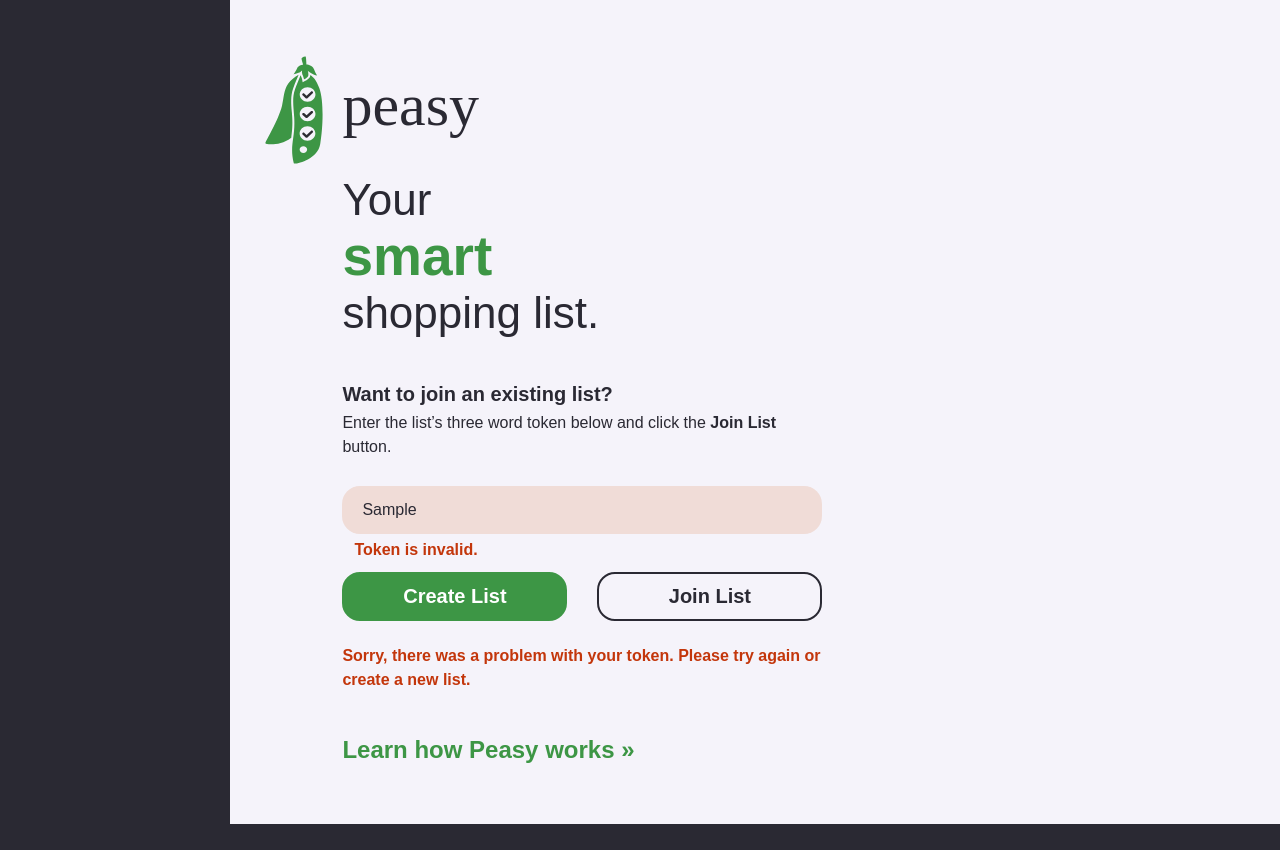
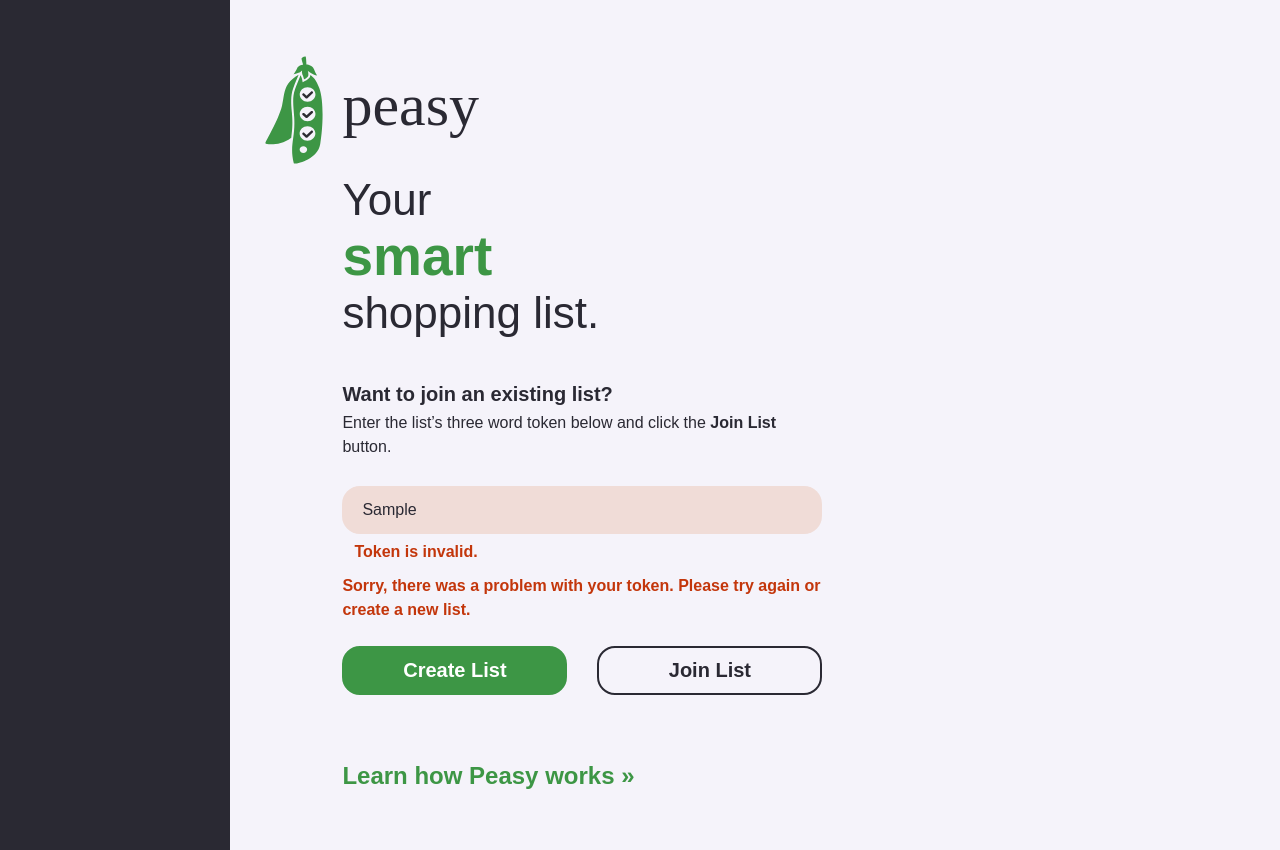
Before and after one commit to the-collab-lab/tcl-26-smart-shopping-list, a React (Create React App) app: page / in a window 1280 px wide. Both pictures are taken after typing "Sample" into the empty fields and a click on the button "Join List". Before the commit the page ends 824 px from the top, so only its background shows below. Built offline with nearby package versions, Linux system fonts and the light colour scheme; no server answers; the database is empty; a web font is replaced by a local one.

Commit message:
Fix error style

```diff
--- a/src/App.css
+++ b/src/App.css
@@ -238,17 +238,32 @@ CSS Organization reference: https://gist.github.com/awkale/ad46e2ade70e833fa178
 }
 
 .error {
-  margin: 0.5em 0;
+  opacity: 0;
+  visibility: hidden;
+  padding: 0;
+  box-sizing: border-box;
   font-style: normal;
   font-weight: 600;
   color: var(--warning-color);
+  transition: opacity var(--transition-timing);
+}
+
+.error_on {
+  visibility: visible;
+  padding: 0.5em 0;
+  display: block;
+  opacity: 1;
 }
 
 /* for inline form errors */
 .error_type_field {
   height: 0.625rem;
-  margin: 0.25em 0 1.5em 0.75em;
+  margin: 0.375em 0 1.5em 0.75em;
   font-size: 1rem;
+}
+
+.error_type_field.error_on {
+  padding: 0;
 }
 
 .error_mode_dark {
--- a/src/pages/Home/Home.css
+++ b/src/pages/Home/Home.css
@@ -104,18 +104,13 @@
     'create-errors'
     'create-button'
     'join-section'
-    'join-errors'
     'join-button';
 }
 
-.get-started-form__join-section,
-.get-started-form__join-errors {
-  display: block;
-}
 .get-started-form__join-section {
   grid-area: join-section;
-  padding: 2em 8vw 0 8vw;
-  margin: 2em -8vw 0 -8vw;
+  padding: 2em 8vw 3em 8vw;
+  margin: 2em -8vw -2.375em -8vw;
   background: var(--charcoal);
   color: #fff;
   text-align: center;
@@ -128,15 +123,20 @@
 
 .get-started-form__create-errors {
   grid-area: create-errors;
-  margin: 0;
+  padding: 0;
+}
+
+.get-started-form__create-errors.error_on {
+  padding: 0 0 1.5em 0;
 }
 
 .get-started-form__join-errors {
-  grid-area: join-errors;
-  padding: 0 8vw 3em 8vw;
-  margin: 0 -8vw -3em -8vw;
-  background: var(--charcoal);
+  padding: 0;
   color: var(--warning-color-dark-mode);
+}
+
+.get-started-form__join-errors.error_on {
+  padding: 0.75em 0 0 0;
 }
 
 .get-started-form__field-error {
@@ -182,12 +182,7 @@
     max-width: 480px;
   }
   .get-started-form__join-section {
-    border-radius: var(--container-border-radius) var(--container-border-radius)
-      0 0;
-  }
-  .get-started-form__join-errors {
-    border-radius: 0 0 var(--container-border-radius)
-      var(--container-border-radius);
+    border-radius: var(--container-border-radius);
   }
 }
 
@@ -197,9 +192,8 @@
     grid-template-columns: 50% 50%;
     grid-template-areas:
       'join-section join-section'
-      'create-button join-button'
       'create-errors create-errors'
-      'join-errors join-errors';
+      'create-button join-button';
     max-width: 480px;
   }
 
@@ -207,8 +201,7 @@
     font-size: 1.25em;
   }
 
-  .get-started-form__join-section,
-  .get-started-form__join-errors {
+  .get-started-form__join-section {
     display: block;
     margin: 0;
     padding: 0;
@@ -218,6 +211,11 @@
 
   .get-started-form__join-section {
     color: inherit;
+  }
+
+  .get-started-form__create-errors.error_on,
+  .get-started-form__join-errors.error_on {
+    padding: 0 0 1.5em 0;
   }
 
   .get-started-form__join-errors,
--- a/src/pages/Home/Home.js
+++ b/src/pages/Home/Home.js
@@ -76,23 +76,6 @@ function Home({ createList, joinList }) {
           onSubmit={handleJoinList}
           className="home-intro__form get-started-form"
         >
-          <div
-            role="alert"
-            className={`error error_type_summary get-started-form__create-errors ${
-              createListError ? 'error_on' : ''
-            }`}
-          >
-            {createListError}
-          </div>
-          <div
-            role="alert"
-            className={`error error_type_summary get-started-form__join-errors ${
-              joinListError ? 'error_on' : ''
-            }`}
-          >
-            {joinListError}
-          </div>
-
           <div className="get-started-form__join-section">
             <h3 className="get-started-form__heading">
               Want to join an existing list?
@@ -133,6 +116,24 @@ function Home({ createList, joinList }) {
             >
               {shareTokenError}
             </div>
+
+            <div
+              role="alert"
+              className={`error error_type_summary get-started-form__join-errors ${
+                joinListError ? 'error_on' : ''
+              }`}
+            >
+              {joinListError}
+            </div>
+          </div>
+
+          <div
+            role="alert"
+            className={`error error_type_summary get-started-form__create-errors ${
+              createListError ? 'error_on' : ''
+            }`}
+          >
+            {createListError}
           </div>
 
           <button
```
